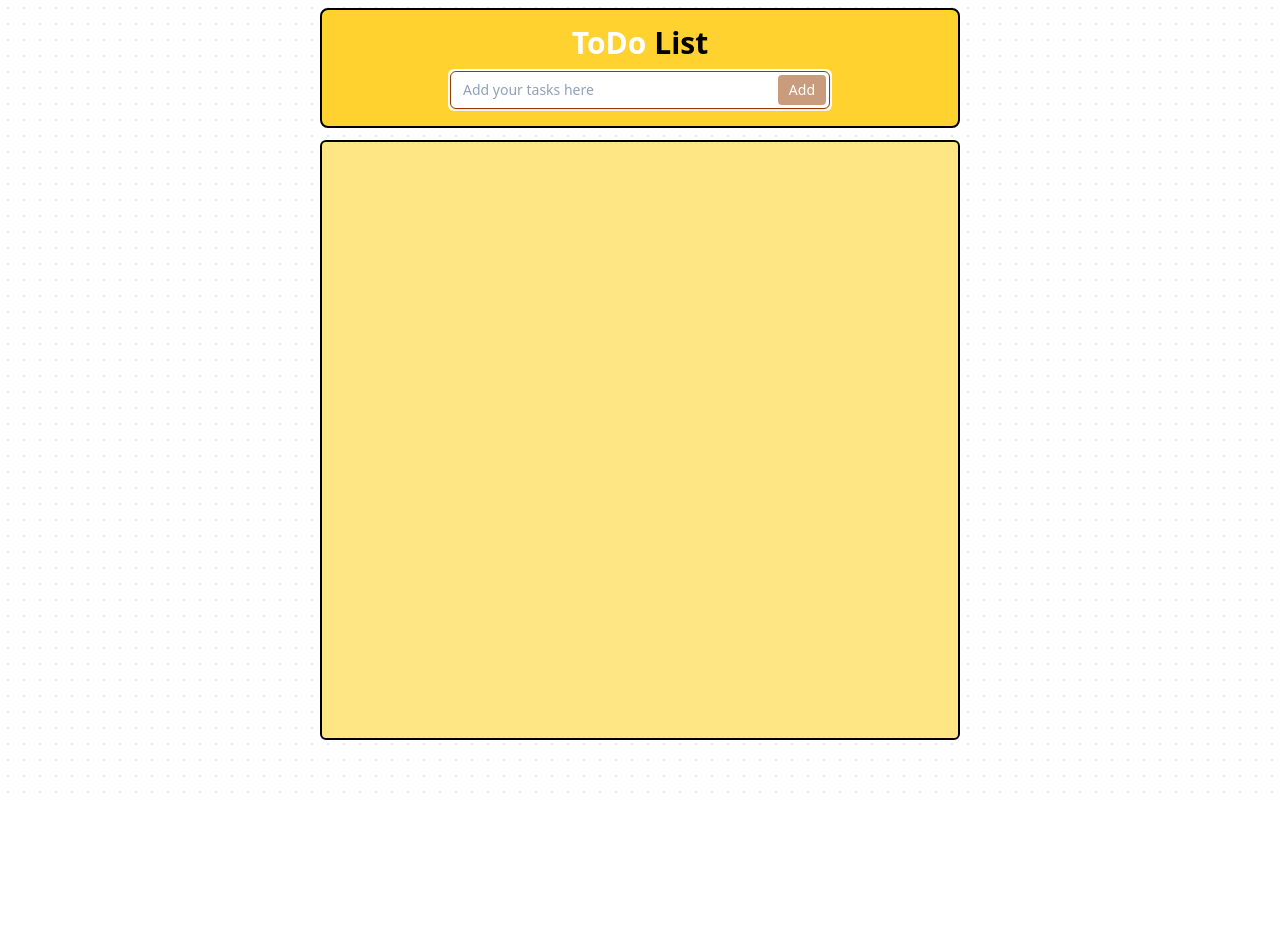
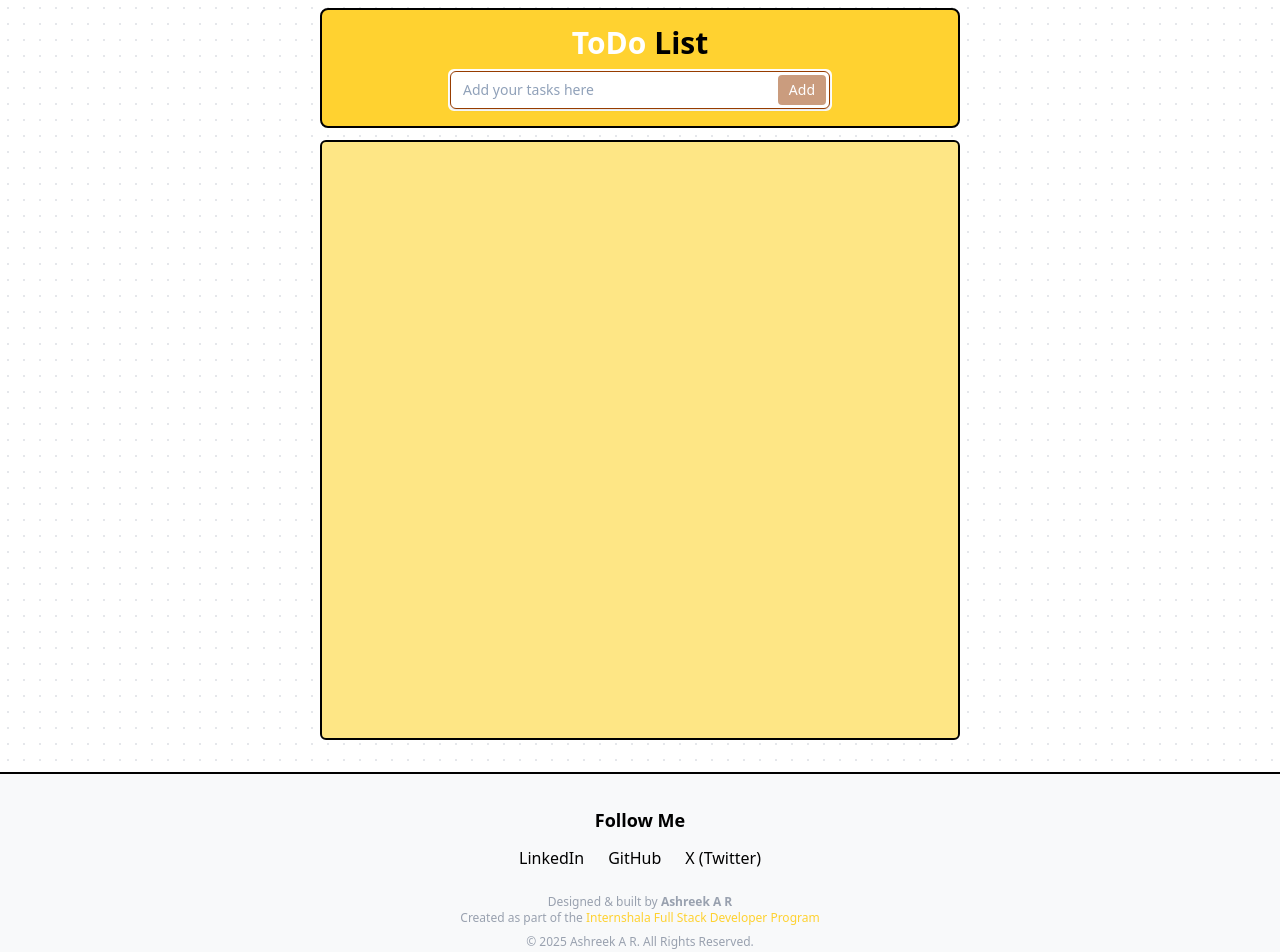
Before and after one commit to ashreekar/ToDoListReact, a React (Vite) app: page / in a window 1280 px wide. Shown: the top 952 px of the page. Before the commit the page ends 800 px from the top, so only its background shows below. Built offline with nearby package versions, Linux system fonts and the light colour scheme.

Commit message:
add samll tweeks and footer

```diff
--- a/index.html
+++ b/index.html
@@ -4,6 +4,7 @@
     <meta charset="UTF-8" />
     <meta name="viewport" content="width=device-width, initial-scale=1.0" />
     <title>ToDo List</title>
+    <link rel="shortcut icon" href="todolist.png" type="image/x-icon">
     <style>
       *{
         box-sizing: border-box;
--- a/src/App.jsx
+++ b/src/App.jsx
@@ -2,6 +2,7 @@ import { useEffect, useState } from 'react'
 import './App.css'
 import Header from './components/Header'
 import ToDoList from './components/ToDoList'
+import Footer from './components/footer'
 
 function App() {
 
@@ -48,9 +49,10 @@ function App() {
   }
 
   return (
-    <div className='flex flex-col items-center absolute inset-0 bg-white bg-[radial-gradient(#e5e7eb_1px,transparent_1px)] [background-size:16px_16px]'>
+    <div className='flex flex-col items-center min-h-screen bg-white bg-[radial-gradient(#e5e7eb_1px,transparent_1px)] [background-size:16px_16px]'>
       <Header addTodo={addTodo} todoUpdate={todoUpdate} todo={todo} />
       <ToDoList todos={todos} ontoggle={ontoggle} onDelete={onDelete} onUpdate={onUpdate} />
+      <Footer/>
     </div>
   )
 }
--- /dev/null
+++ b/src/components/Footer.jsx
@@ -0,0 +1,60 @@
+function Footer() {
+  return (
+    <footer className="w-full bg-[#f8f9fa] text-black py-8 px-6 mt-6 border-t-2">
+      {/* Social Links */}
+      <section className="flex flex-col items-center gap-3">
+        <h3 className="text-lg font-semibold">Follow Me</h3>
+        <ul className="flex gap-6">
+          <li>
+            <a
+              href="https://www.linkedin.com/in/ashreek-a-r-38499a268/"
+              target="_blank"
+              rel="noopener noreferrer"
+              className="hover:text-blue-400 transition"
+            >
+              LinkedIn
+            </a>
+          </li>
+          <li>
+            <a
+              href="https://github.com/ashreekar"
+              target="_blank"
+              rel="noopener noreferrer"
+              className="hover:text-gray-400 transition"
+            >
+              GitHub
+            </a>
+          </li>
+          <li>
+            <a
+              href="https://x.com/a_ashreek"
+              target="_blank"
+              rel="noopener noreferrer"
+              className="hover:text-sky-400 transition"
+            >
+              X (Twitter)
+            </a>
+          </li>
+        </ul>
+      </section>
+
+      {/* Disclaimer */}
+      <div className="mt-6 text-center text-xs text-gray-400">
+        <p>
+          Designed & built by <span className="font-semibold">Ashreek A R</span>
+        </p>
+        <p>
+          Created as part of the{" "}
+          <span className="font-medium text-amber-300">
+            Internshala Full Stack Developer Program
+          </span>
+        </p>
+        <p className="mt-2">
+          © {new Date().getFullYear()} Ashreek A R. All Rights Reserved.
+        </p>
+      </div>
+    </footer>
+  );
+}
+
+export default Footer;
--- a/src/components/ToDoItem.jsx
+++ b/src/components/ToDoItem.jsx
@@ -16,7 +16,7 @@ function TodDoItem(props) {
     }
 
     return (
-        <article className="flex rounded-md bg-amber-600 hover:bg-amber-700 w-[90%] h-14 p-2 justify-between items-center font-extrabold text-white">
+        <article className="flex rounded-md bg-white hover:bg-amber-100 w-[90%] h-14 p-2 justify-between items-center font-extrabold text-black">
             <div className="flex gap-2 font-medium">
 
                       <button
@@ -25,16 +25,16 @@ function TodDoItem(props) {
                     title={props.item.isCompleted ? "Mark as incomplete" : "Mark as complete"}
                 >
                     {props.item.isCompleted ? (
-                        <FaCheckCircle size={22} />
+                        <FaCheckCircle size={22} className="text-green-500"/>
                     ) : (
-                        <FaTimesCircle size={22} />
+                        <FaTimesCircle size={22} className="text-red-500" />
                     )}
                 </button>
                 <p className={props.item.isCompleted ? "line-through" : ""}>{props.item.todo}</p>
             </div>
             <div className="flex gap-4">
-                <button onClick={onDelete} className="cursor-pointer hover:scale-90" title="delete"><FaTrash size={18} /></button>
-                <button onClick={onUpdate} className="cursor-pointer hover:scale-90" title="update"><FaEdit size={18} /></button>
+                <button onClick={onDelete} className="cursor-pointer hover:scale-90" title="delete"><FaTrash size={18} className="text-amber-500" /></button>
+                <button onClick={onUpdate} className="cursor-pointer hover:scale-90" title="update"><FaEdit size={18} className="text-amber-500" /></button>
             </div>
         </article>
     )
--- a/src/components/ToDoList.jsx
+++ b/src/components/ToDoList.jsx
@@ -3,7 +3,7 @@ import TodDoItem from "./ToDoItem";
 function ToDoList(props){
     // props-->[{id:,todo:,isCompleted}]
     return (
-        <section className="flex flex-col items-center w-[90%] md:w-[50%] rounded-md mt-3 bg-amber-200 min-h-[75vh] border-2 border-black gap-2 p-2">
+        <section className="flex flex-col items-center w-[90%] md:w-[50%] rounded-md mt-3 bg-amber-200 min-h-[75vh] border-2 border-black gap-2 p-2 m-2">
             {
                 props.todos.map(item=>{
                     return <TodDoItem key={item.id} item={item} ontoggle={props.ontoggle} onDelete={props.onDelete} onUpdate={props.onUpdate} />
```
Also changed, not shown: public/todolist.png (added).
